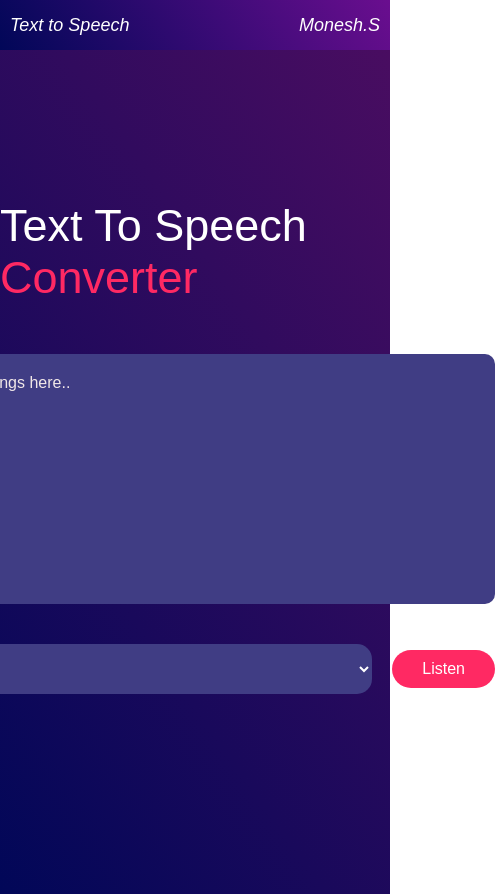
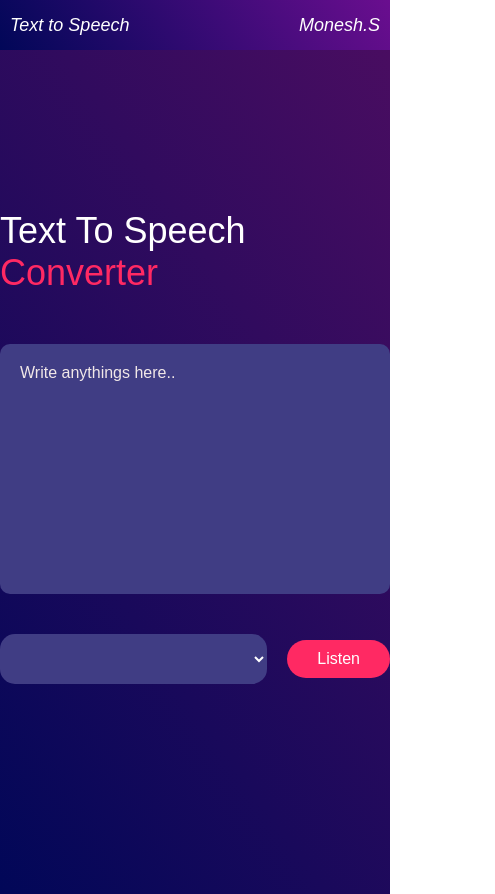
Before and after one commit to Moneshai2004/Text2Speech, a plain HTML site: page index.html in a window 390 px wide. Shown: the whole page, 495 px wide, since content can reach past the window. Drawn offline with Linux system fonts and the light colour scheme.

Commit message:
responsive

```diff
--- a/style.css
+++ b/style.css
@@ -91,3 +91,15 @@ select {
     border: 0;
     border-radius: 15px;
 }
+@media screen and (max-width: 768px) {
+    .hero h1 {
+        font-size: 36px;
+    }
+
+    textarea,
+    .row,
+    select {
+        width: 100%;
+        max-width: none;
+    }
+}
```
